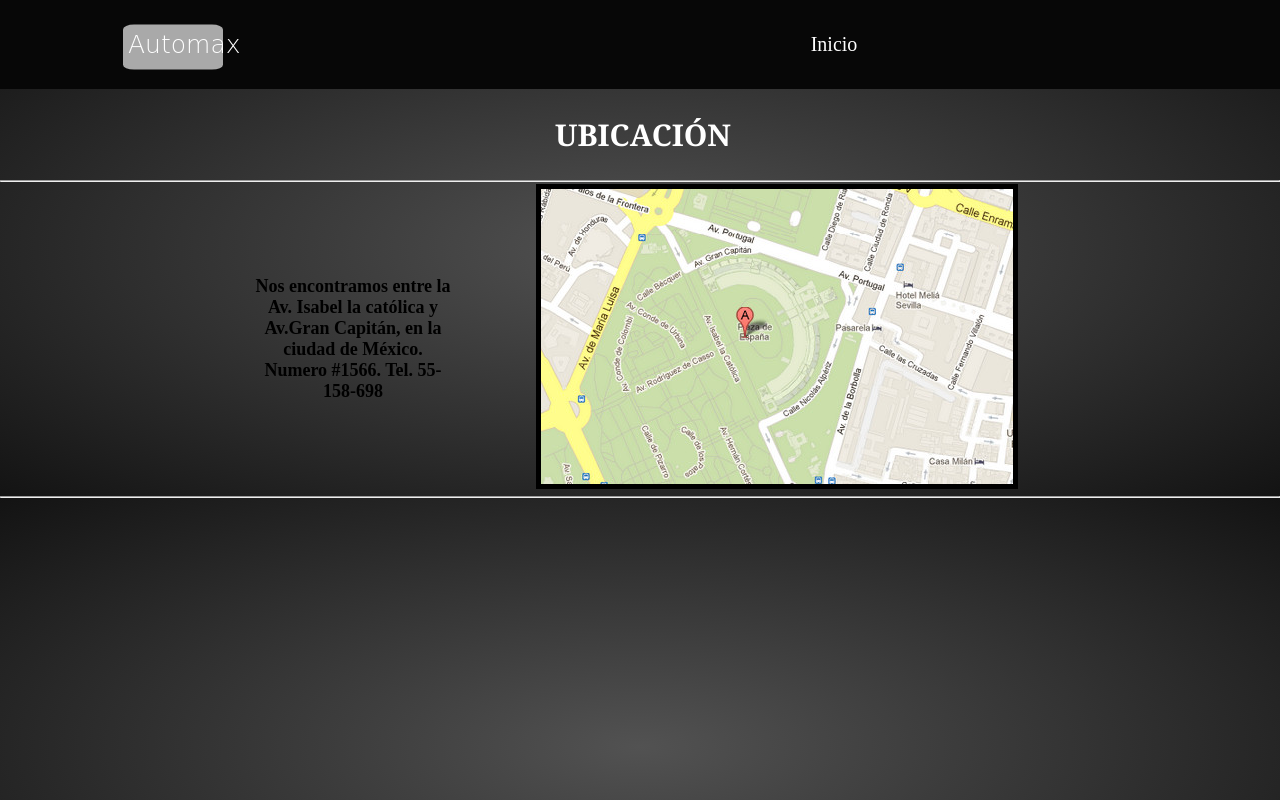
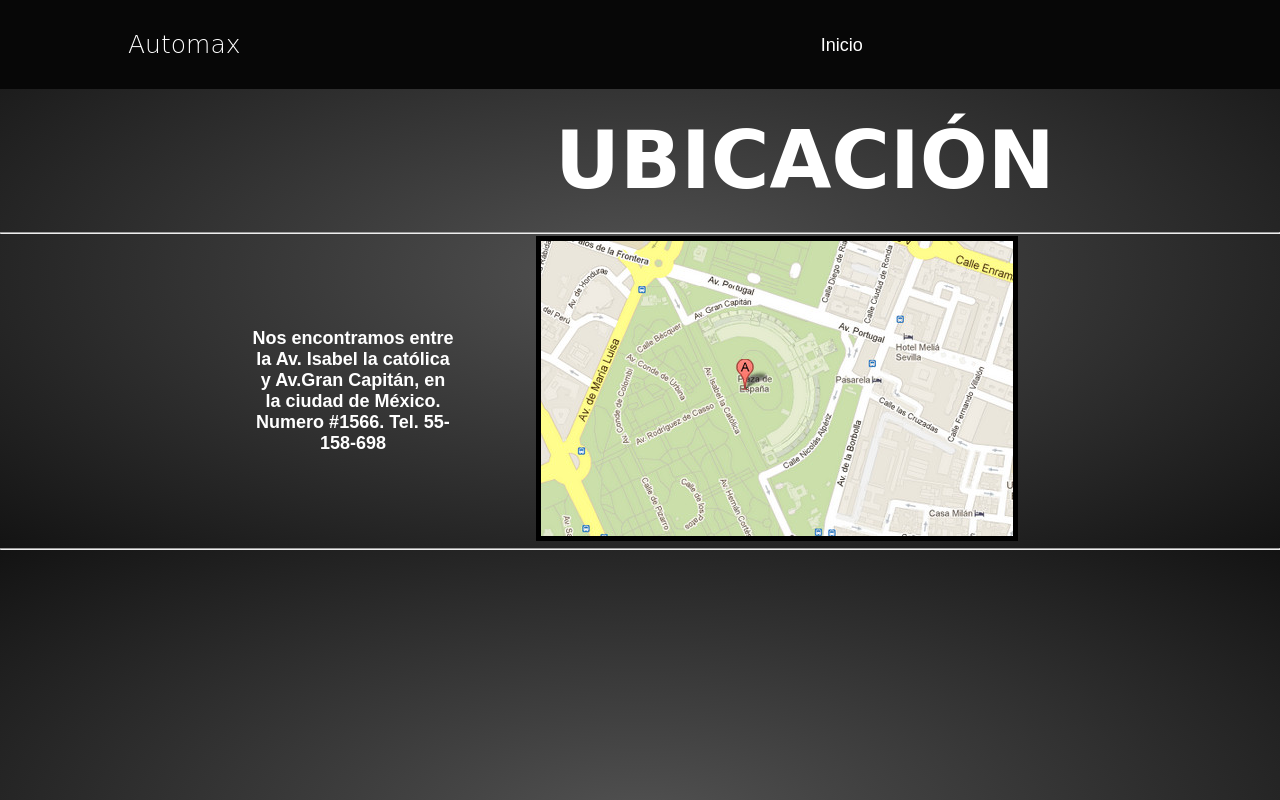
Before and after one commit to xime-rom912/Proyecto2, a plain HTML site: page WWW/ubi.html in a window 1280 px wide. Drawn offline with Linux system fonts and the light colour scheme.

Commit message:
Cambios en lista de referencias y borrado de lineas comentadas

```diff
--- a/WWW/css/stylesU.css
+++ b/WWW/css/stylesU.css
@@ -8,37 +8,44 @@ html {
 	-webkit-box-sizing: border-box;
 	box-sizing: border-box;
 }
-    table{
+
+table {
 	padding-left: 250px;
 	padding-right: 180px;
 }
-    th{
+
+th {
 	padding-right: 80px;
 	font-size: 18px;
-        font-family: 'Times New Roman', Times, serif;
+	color: white;
+	font-family: "Montserrat", sans-serif;
 }
-    img{
+
+img {
 	border: 5px solid black;
 }
-    body{
+
+body {
 	background: radial-gradient(#525252, #131313);
+	font-family: "Montserrat", sans-serif;
 }
 
 h1 {
-        font-size: 25px;
-        font-family: 'Lobster', cursive;
+	font-size: 2.5rem;
+	font-family: "Lobster", cursive;
 	font-weight: lighter;
 	color: white;
 }
 
 h2 {
-        font-size: 30px;
+	font-size: 8rem;
 	padding-left: 555px;
 	color: white;
-        font-family:Georgia, 'Times New Roman', Times, serif;
+	font-family: "Lobster", cursive;
 	padding-top: 25px;
 	padding-bottom: 25px;
 }
+
 p {
 	font-size: 2.5rem;
 }
@@ -82,6 +89,21 @@ html {
 	-ms-flex: 1;
 	flex: 1;
 	list-style: none;
+	opacity: 1;
+}
+
+nav ul li a {
+	color: #fff;
+	font-size: 18px;
+	padding: 10px;
+	border-radius: 2px;
+}
+
+nav ul li a:hover {
+	color: #000;
+	background: #fff;
+	text-decoration: none;
+	border-radius: 2rem;
 }
 
 nav #logo {
@@ -91,20 +113,6 @@ html {
 	position: relative;
 }
 
-    nav #logo::after {
-        content: '';
-        position: absolute;
-        top: 0;
-        left: 0;
-        width: 10rem;
-        height: 4.5rem;
-        background: #a7a7a7;
-        border-radius: 11%;
-        -webkit-transform: translate(-5%, -12%);
-                transform: translate(-5%, -12%);
-        mix-blend-mode: screen;
-    }
-
 nav .ubi {
 	background: #a7a7a7;
 	padding: 1rem 2rem;
```
Lines whose indentation alone changed are shown as unchanged.
